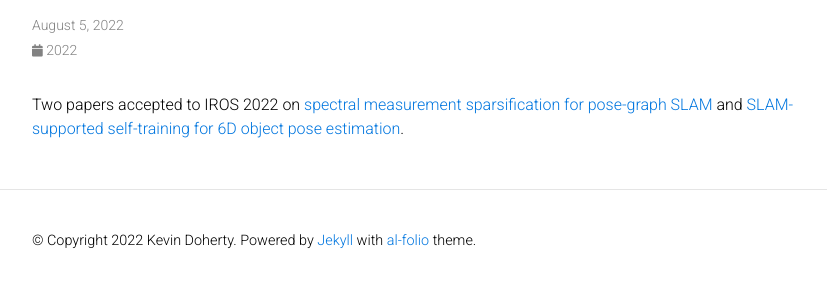
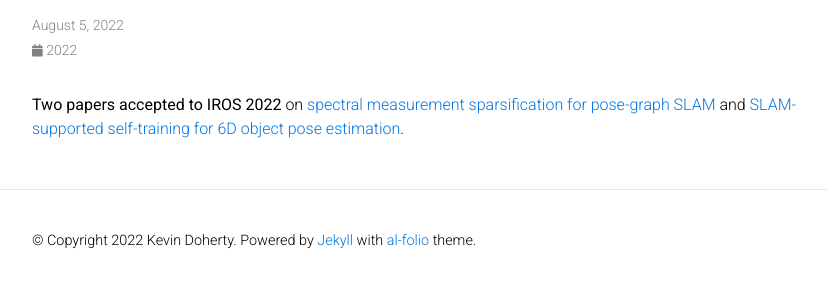
Before and after one commit to keevindoherty/keevindoherty.github.io, a Jekyll site: the page built from _news/announcement_0.md, in a window 1280 px wide. Shown: the part 145-432 px from the top of the page, without its empty margins (223-1050 px from the left). Built offline with Jekyll 4.4.1, drawn with Linux system fonts in a browser that asks for light colours; comment, search, counter and statistics services are not loaded; a style sheet for code colours, icons or effects is not loaded.

Commit message:
Minor corrections.

```diff
--- a/_bibliography/papers.bib
+++ b/_bibliography/papers.bib
@@ -20,7 +20,6 @@
   arxiv={2203.04424},
   year={2022},
   code={https://github.com/520xyxyzq/slam-super-6d},
-  note={Submitted to IROS 2022},
   img={/assets/img/lu_iros2022.png}
 }
 
--- a/_news/announcement_0.md
+++ b/_news/announcement_0.md
@@ -4,4 +4,4 @@ date: 2022-08-05 15:59:00-0400
 inline: true
 ---
 
-Two papers accepted to IROS 2022 on <a href="https://arxiv.org/abs/2203.13897">spectral measurement sparsification for pose-graph SLAM</a> and <a href="https://arxiv.org/abs/2203.04424">SLAM-supported self-training for 6D object pose estimation</a>.
+<b>Two papers accepted to IROS 2022</b> on <a href="https://arxiv.org/abs/2203.13897">spectral measurement sparsification for pose-graph SLAM</a> and <a href="https://arxiv.org/abs/2203.04424">SLAM-supported self-training for 6D object pose estimation</a>.
```
